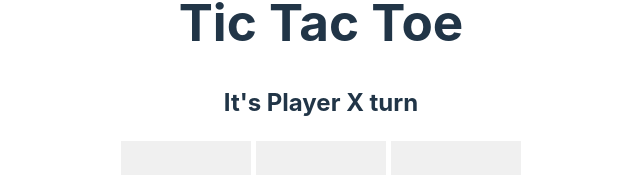
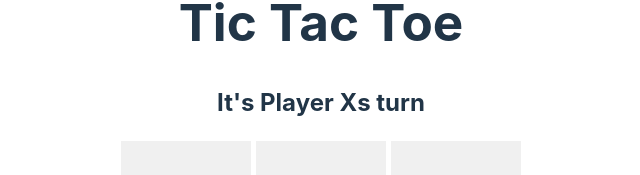
Before and after one commit to oscarkannerstedt/MI-fed23-js-vue-tictactoe, a Vue app: page / in a window 1280 px wide. Both pictures are taken after a click on the button "Start Game". Shown: the part 129-304 px from the top of the page, without its empty margins (319-959 px from the left). Built offline with nearby package versions, Linux system fonts and the light colour scheme.

Commit message:
[bug] - Show currentPlayers turn

```diff
--- a/src/components/TicTacToeBoard.vue
+++ b/src/components/TicTacToeBoard.vue
@@ -1,6 +1,6 @@
 <template>
   <div>
-    <h2>It's {{ getPlayerName(currentPlayer) }} turn</h2>
+    <h2>It's {{ getPlayerName(currentPlayer) }}s turn</h2>
     <div class="board">
       <div
         v-for="(cell, index) in board"
```
